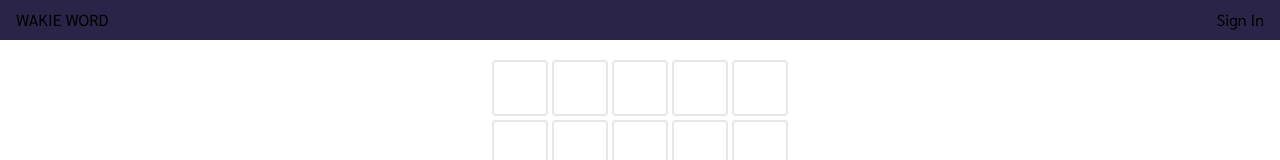
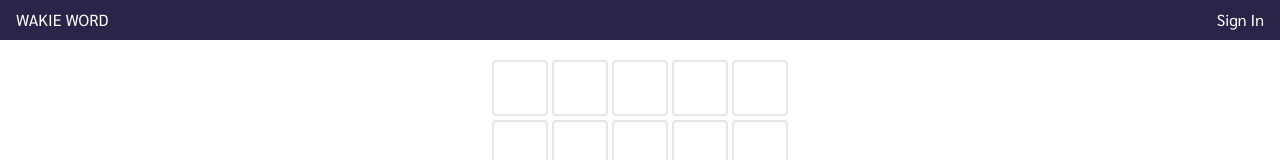
Before and after one commit to nttps/wakie-word, a Vue app: page / in a window 1280 px wide. Shown: the top 160 px of the page. Built offline with nearby package versions, Linux system fonts and the light colour scheme.

Commit message:
change navbar font color to white

```diff
--- a/src/components/HeaderLayout.vue
+++ b/src/components/HeaderLayout.vue
@@ -3,7 +3,7 @@ import MenuProfile from './MenuProfile.vue';
 </script>
 
 <template lang="">
-    <header class="flex justify-between items-center px-4  bg-[#2a2548] dark:bg-amber-600">
+    <header class="flex justify-between items-center px-4 text-white bg-[#2a2548] dark:bg-amber-600">
       <!-- <div></div> -->
       <div>WAKIE WORD</div>
       <div class="flex items-center">
```
